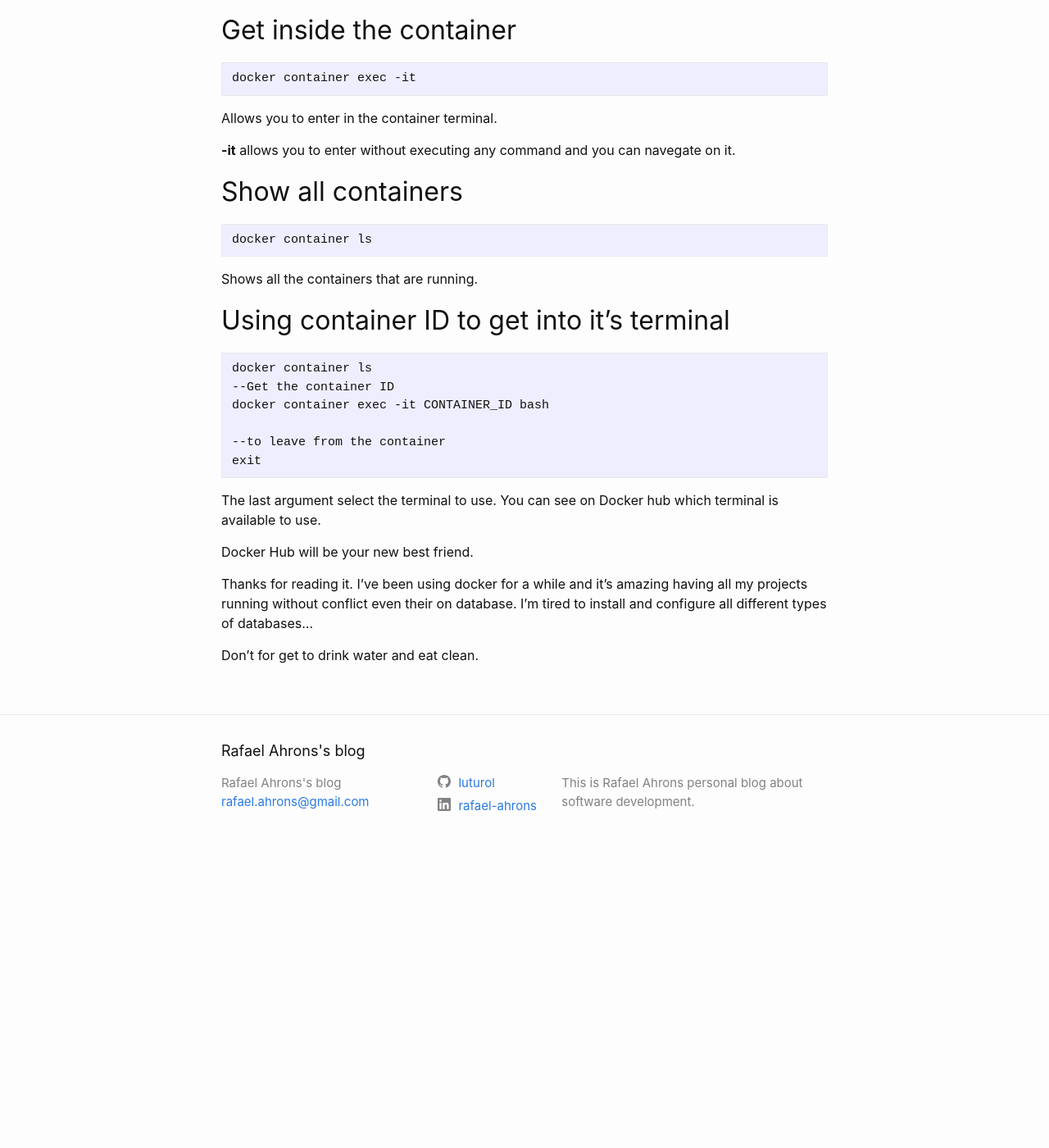
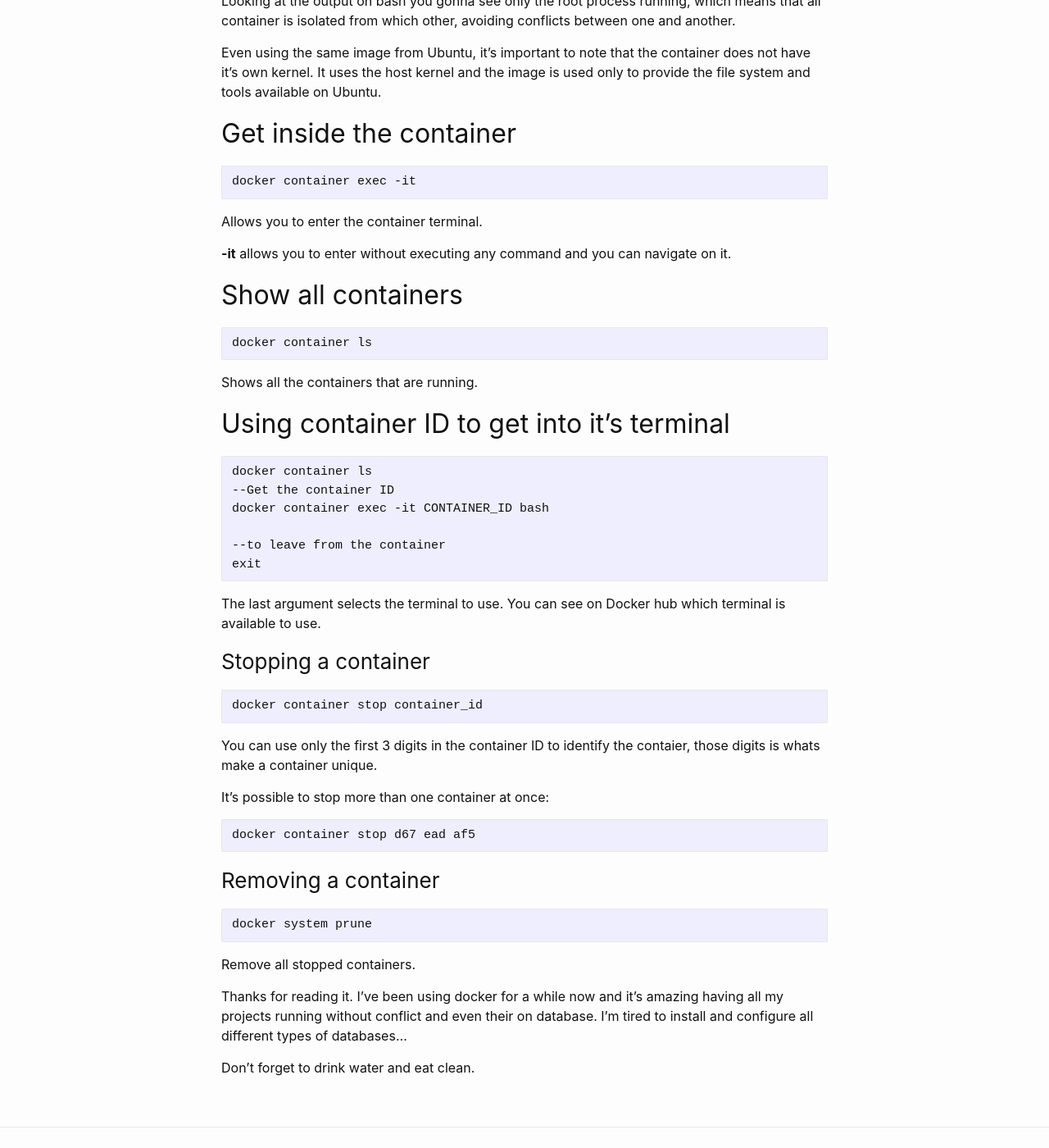
Before and after one commit to luturol/luturol.github.io, a Jekyll site: the page built from _posts/2019-10-04-Docker-101.md, in a window 1280 px wide and 1400 px high, scrolled down 956 px. Shown: the whole window at 82% size. Built offline with Jekyll 4.4.1, drawn with Linux system fonts in a browser that asks for light colours; before the commit the page ends 2010 px from its top, so only the background shows below that; some of the changed text lies outside the part shown.

Commit message:
Add remove dockerfile and stopping container

```diff
--- a/_posts/2019-10-04-Docker-101.md
+++ b/_posts/2019-10-04-Docker-101.md
@@ -12,9 +12,14 @@ Docker is a tool which controls containers and makes it possible for developers
 
 Putting on a container, you have the advantage to grant that your application will always run fine and with the same environment every time, cause it is configurated in a container with all needed specifications.
 
-Docker has it's own interface standardized  for all operations.
+Docker has it's own interface standardized for all operations.
 
 Has it's own container orchestration.
+
+## What is a container?
+
+It's something that packages up all application dependencies and code so the application runs as fine as it can. You can read more at [What is a Container? from docker page](https://www.docker.com/resources/what-container)
+
 
 ## Running a container
 
@@ -36,9 +41,9 @@ Even using the same image from Ubuntu, it's important to note that the container
 
     docker container exec -it
 
-Allows you to enter in the container terminal.
+Allows you to enter the container terminal.
 
-**-it** allows you to enter without executing any command and you can navegate on it.
+**-it** allows you to enter without executing any command and you can navigate on it.
 
 ## Show all containers
 
@@ -55,10 +60,25 @@ Shows all the containers that are running.
     --to leave from the container
     exit
 
-The last argument select the terminal to use. You can see on Docker hub which terminal is available to use.
+The last argument selects the terminal to use. You can see on Docker hub which terminal is available to use.
 
-Docker Hub will be your new best friend.
+### Stopping a container
 
-Thanks for reading it. I've been using docker for a while and it's amazing having all my projects running without conflict even their on database. I'm tired to install and configure all different types of databases...
+    docker container stop container_id
 
-Don't for get to drink water and eat clean.
+You can use only the first 3 digits in the container ID to identify the contaier, those digits is whats make a container unique.
+
+It's possible to stop more than one container at once:
+
+    docker container stop d67 ead af5
+
+### Removing a container
+
+    docker system prune
+
+Remove all stopped containers.
+
+
+Thanks for reading it. I've been using docker for a while now and it's amazing having all my projects running without conflict and even their on database. I'm tired to install and configure all different types of databases...
+
+Don't forget to drink water and eat clean.
```
